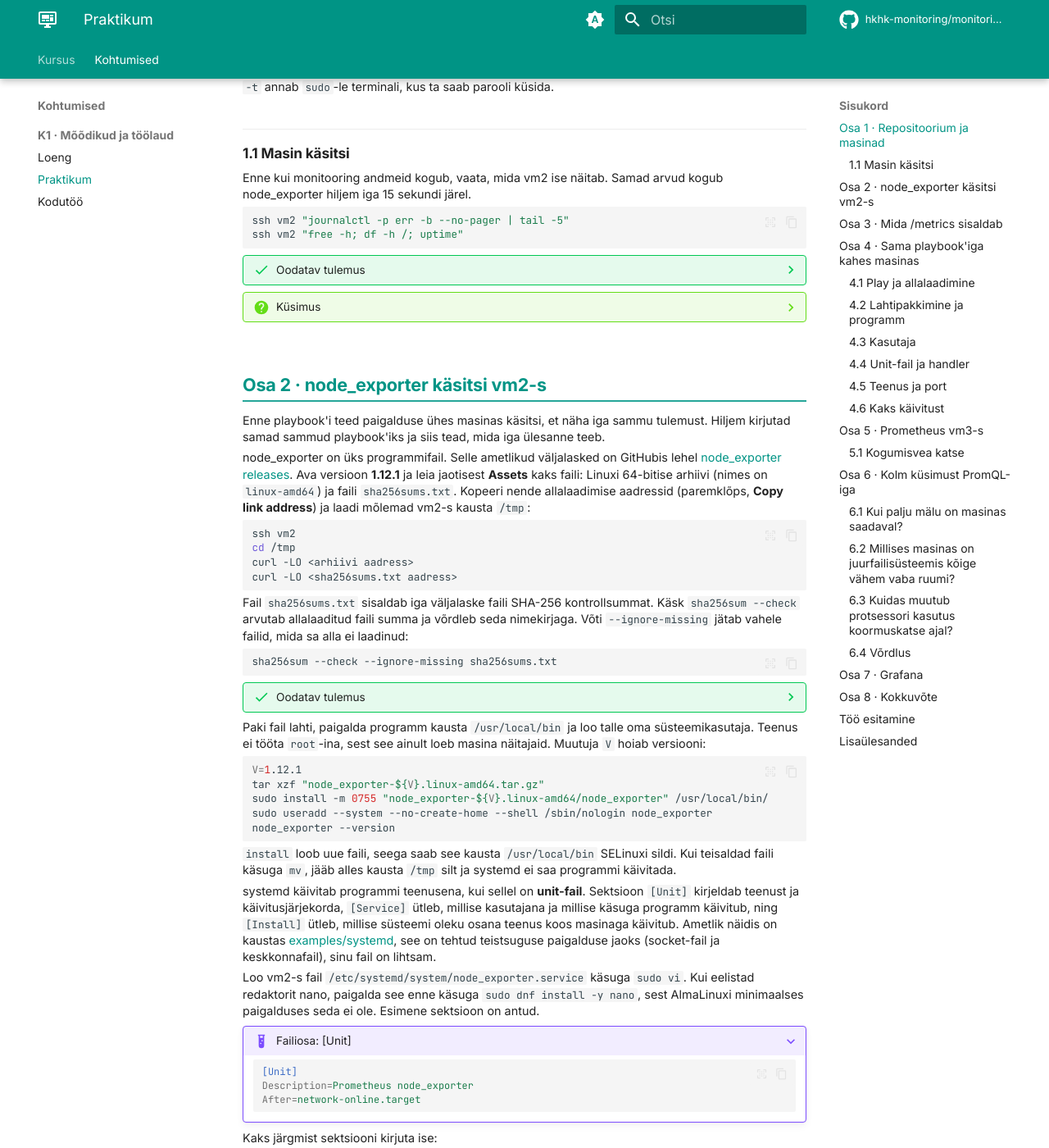
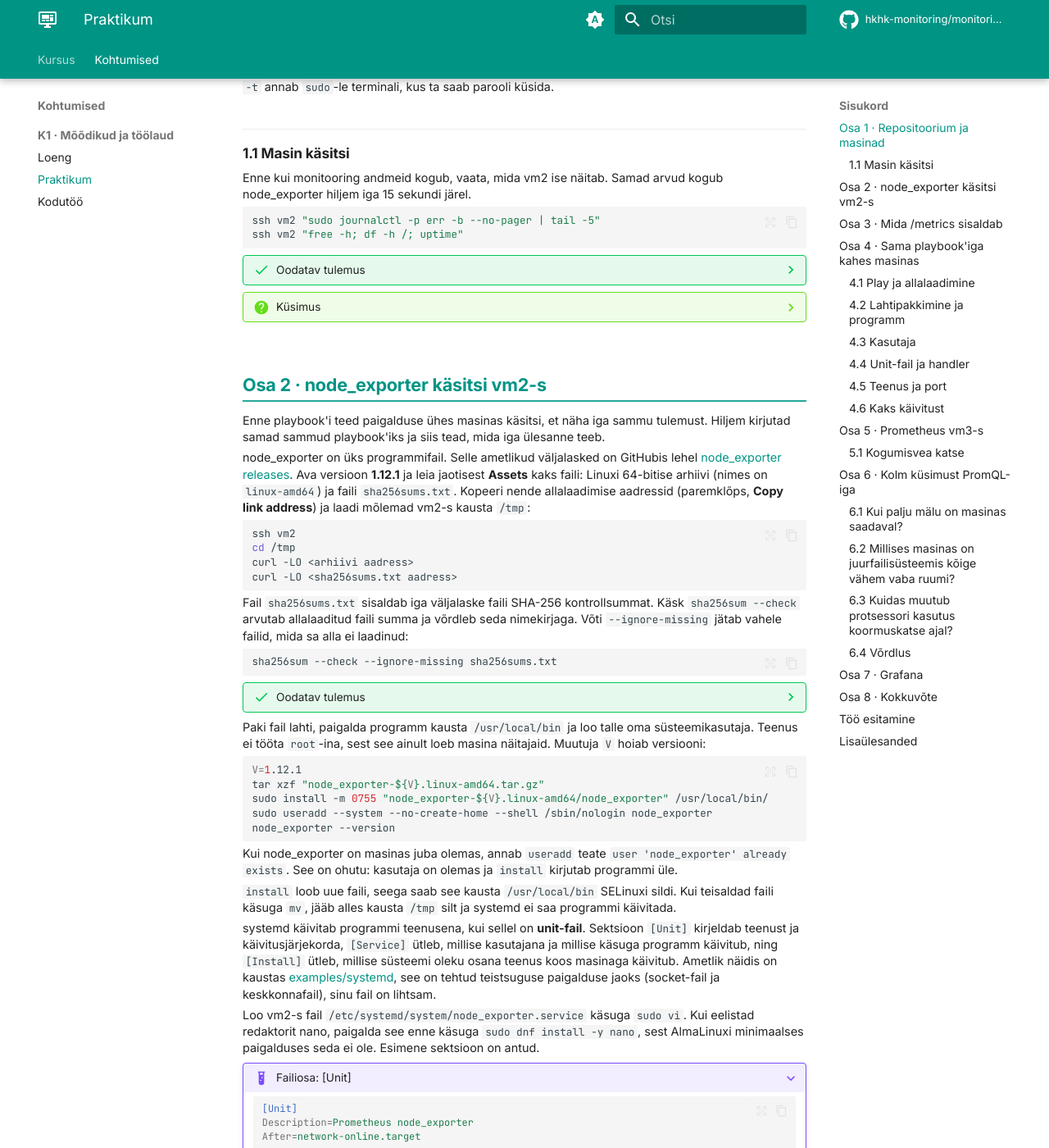
Before and after one commit to hkhk-monitoring/monitoring-lite, an MkDocs documentation site: the page built from docs/k01/lab.md, in a window 1280 px wide and 1400 px high, scrolled down 1730 px. Shown: the whole window at 82% size. Built offline with MkDocs 1.6.1 and Material for MkDocs 9.7.7, drawn with Linux system fonts in a browser that asks for light colours; comment, search, counter and statistics services are not loaded.

Commit message:
K1 praktikum: sudo journalctl, täpsem Grafana logiotsing, useradd hoiatus

````diff
--- a/docs/k01/lab.md
+++ b/docs/k01/lab.md
@@ -120,7 +120,7 @@ ssh -t vm2 "sudo dnf install -y epel-release && sudo dnf install -y stress-ng &&
 Enne kui monitooring andmeid kogub, vaata, mida vm2 ise näitab. Samad arvud kogub node_exporter hiljem iga 15 sekundi järel.
 
 ```bash
-ssh vm2 "journalctl -p err -b --no-pager | tail -5"
+ssh vm2 "sudo journalctl -p err -b --no-pager | tail -5"
 ssh vm2 "free -h; df -h /; uptime"
 ```
 
@@ -164,6 +164,8 @@ sudo install -m 0755 "node_exporter-${V}.linux-amd64/node_exporter" /usr/local/b
 sudo useradd --system --no-create-home --shell /sbin/nologin node_exporter
 node_exporter --version
 ```
+
+Kui node_exporter on masinas juba olemas, annab `useradd` teate `user 'node_exporter' already exists`. See on ohutu: kasutaja on olemas ja `install` kirjutab programmi üle.
 
 `install` loob uue faili, seega saab see kausta `/usr/local/bin` SELinuxi sildi. Kui teisaldad faili käsuga `mv`, jääb alles kausta `/tmp` silt ja systemd ei saa programmi käivitada.
 
````
Also changed, not shown: other parts of docs/k01/lab.md (+1 -1 lines).
